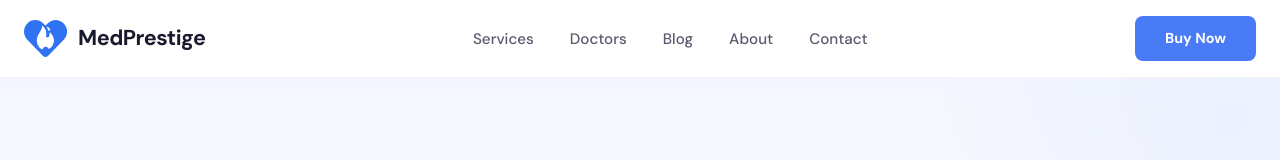
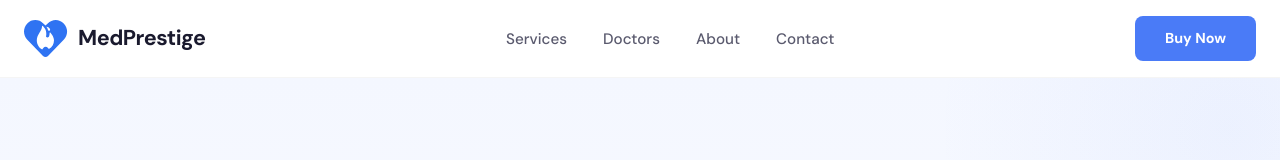
Before and after one commit to Lienkulet/MedPrestige, a Next.js app: page / in a window 1280 px wide. Shown: the top 160 px of the page. Built offline with nearby package versions, Linux system fonts and the light colour scheme.

Commit message:
deleted a section

```diff
--- a/src/app/components/layout/Navbar.jsx
+++ b/src/app/components/layout/Navbar.jsx
@@ -10,11 +10,9 @@ const Navbar = () => {
   const navLinks = [
     { name: "Services", href: "/services" },
     { name: "Doctors", href: "/doctors" },
-    { name: "Blog", href: "/blog" },
     { name: "About", href: "/about" },
     { name: "Contact", href: "/contact" },
   ];
-
   return (
       <nav className="navbar">
         <div className="navbar-container">
```
